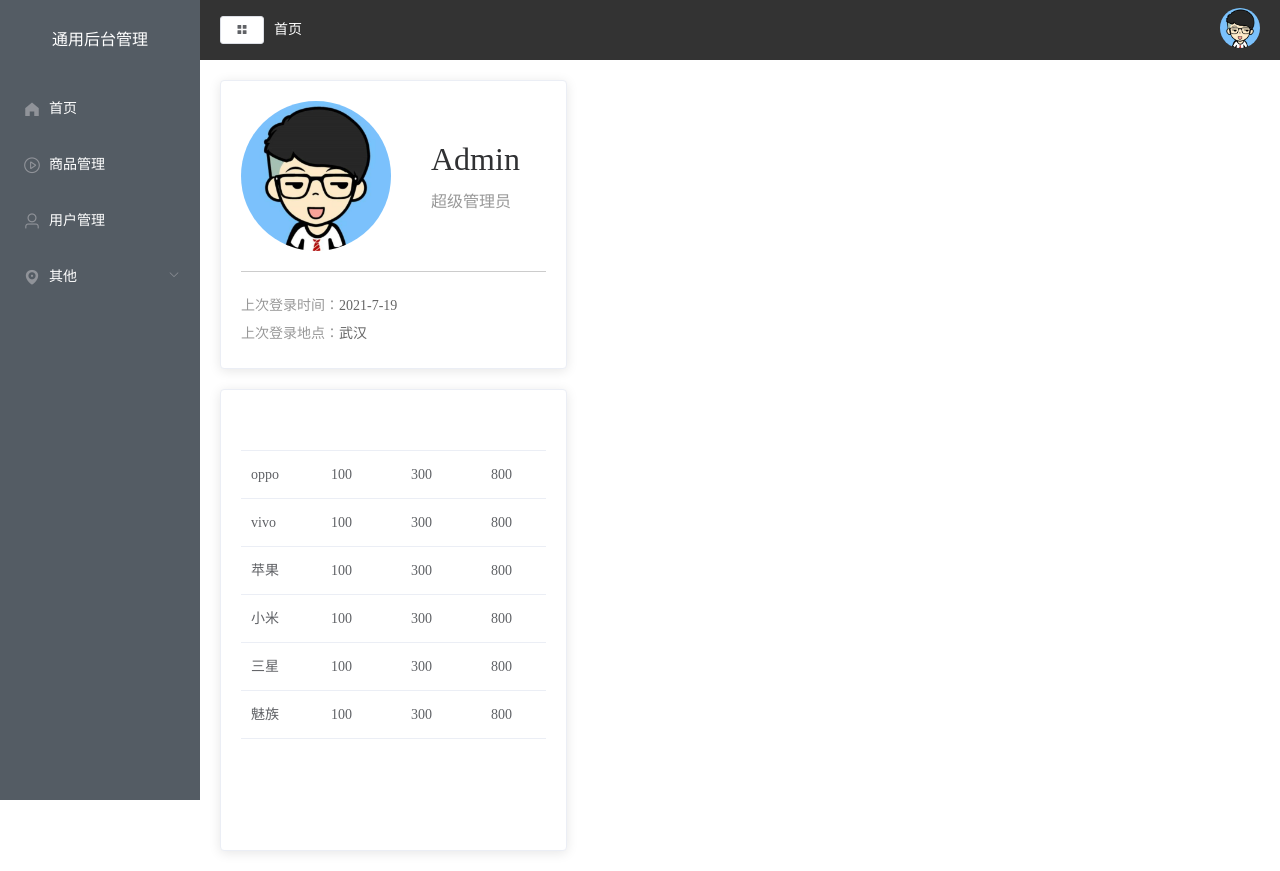
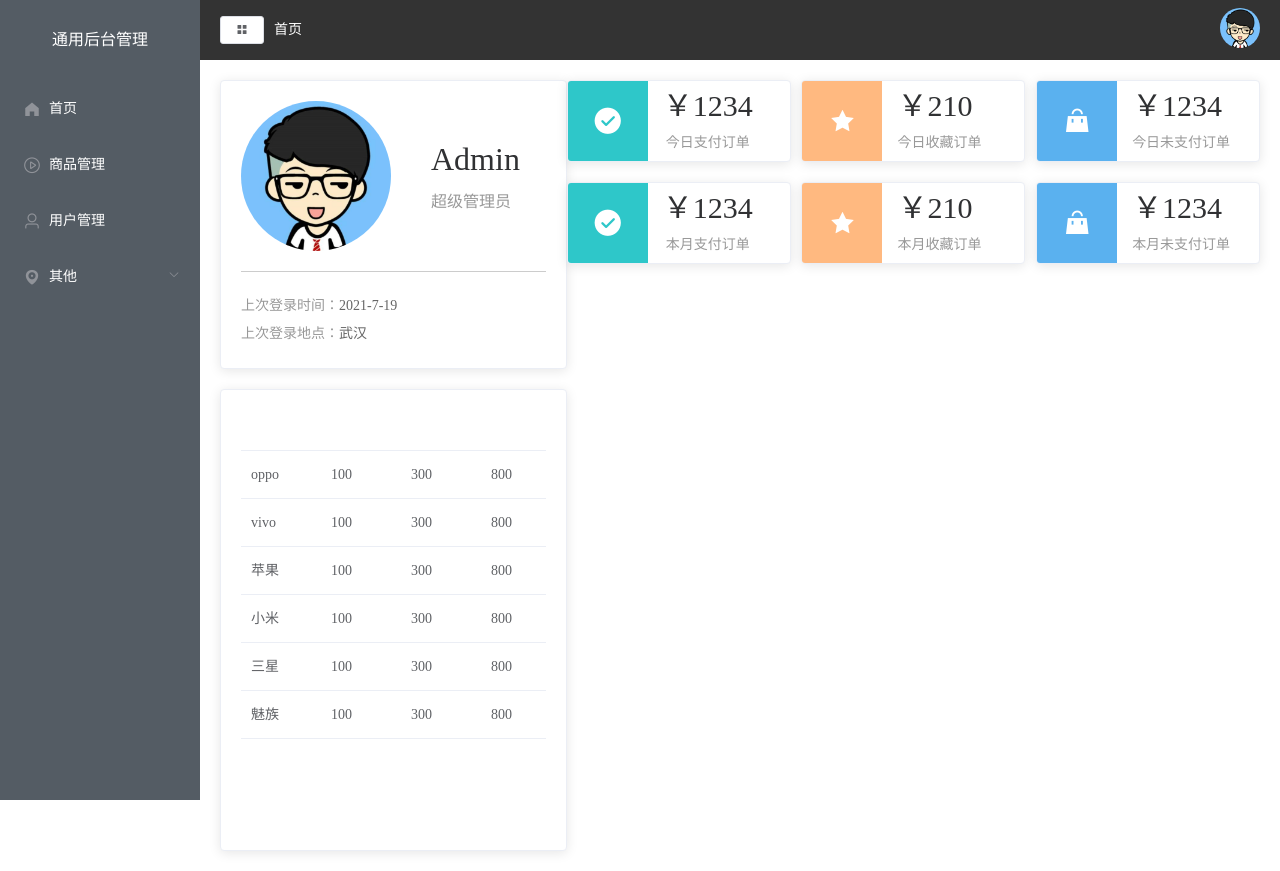
Before and after one commit to happycoding2001/vue2-admin, a Vue app: page /about#/home in a window 1280 px wide. Built offline with nearby package versions, Linux system fonts and the light colour scheme.

Commit message:
21-vue通用后台管理（home订单统计实现）

```diff
--- a/src/views/Home.vue
+++ b/src/views/Home.vue
@@ -17,14 +17,22 @@
             </el-card>
             <el-card style="margin-top: 20px;height: 460px;">
                 <el-table :data="tableData" style="width: 100%">
-                    <el-table-column v-for="(val,key) in tableLabel" :prop="key" :label="value" >
+                    <el-table-column v-for="(val,key) in tableLabel" :prop="key" :label="value">
                     </el-table-column>
 
                 </el-table>
             </el-card>
         </el-col>
         <el-col :span="16">
-            <div class="grid-content bg-purple-light"></div>
+            <div class="num">
+                <el-card v-for="item in countData" :key="item.name" :body-style="{display:'flex',padding:0}">
+                    <i :style="{background:item.color}" class="icon" :class="`el-icon-${item.icon}`"></i>
+                    <div class="detail">
+                        <p class="price">￥{{item.value}}</p>
+                        <p class="desc">{{item.name}}</p>
+                    </div>
+                </el-card>
+            </div>
         </el-col>
     </el-row>
 </div>
@@ -73,12 +81,49 @@
                     totalBuy: 800
                 }
             ],
-            tableLabel:{
-                name:'课程',
-                todayBuy:'今日购买',
-                monthBuy:'本月购买',
-                totalBuy:'总购买',
-            }
+            tableLabel: {
+                name: '课程',
+                todayBuy: '今日购买',
+                monthBuy: '本月购买',
+                totalBuy: '总购买',
+            },
+            countData: [{
+                    name: "今日支付订单",
+                    value: 1234,
+                    icon: "success",
+                    color: "#2ec7c9",
+                },
+                {
+                    name: "今日收藏订单",
+                    value: 210,
+                    icon: "star-on",
+                    color: "#ffb980",
+                },
+                {
+                    name: "今日未支付订单",
+                    value: 1234,
+                    icon: "s-goods",
+                    color: "#5ab1ef",
+                },
+                {
+                    name: "本月支付订单",
+                    value: 1234,
+                    icon: "success",
+                    color: "#2ec7c9",
+                },
+                {
+                    name: "本月收藏订单",
+                    value: 210,
+                    icon: "star-on",
+                    color: "#ffb980",
+                },
+                {
+                    name: "本月未支付订单",
+                    value: 1234,
+                    icon: "s-goods",
+                    color: "#5ab1ef",
+                },
+            ],
         }
     }
 }
@@ -125,4 +170,40 @@
         }
     }
 }
+.num{
+    display: flex;
+    flex-wrap: wrap;
+    justify-content: space-between;
+    .icon{
+        width: 80px;
+        height: 80px;
+        font-size: 30px;
+        text-align: center;
+        line-height: 80px;
+        color: #fff;
+    }
+    .detail{
+        display: flex;
+        flex-direction: column;
+        justify-content: center;
+        margin-left: 15px;
+
+        .price{
+            font-size: 30px;
+            margin-bottom: 10px;
+            line-height: 30px;
+            height: 30px;
+        }
+        .desc{
+            font-size: 14px;
+            color:#999;
+            text-align: center;
+        }
+    }
+    .el-card{
+        width: 32%;
+        margin-bottom: 20px;
+
+    }
+}
 </style>
```
